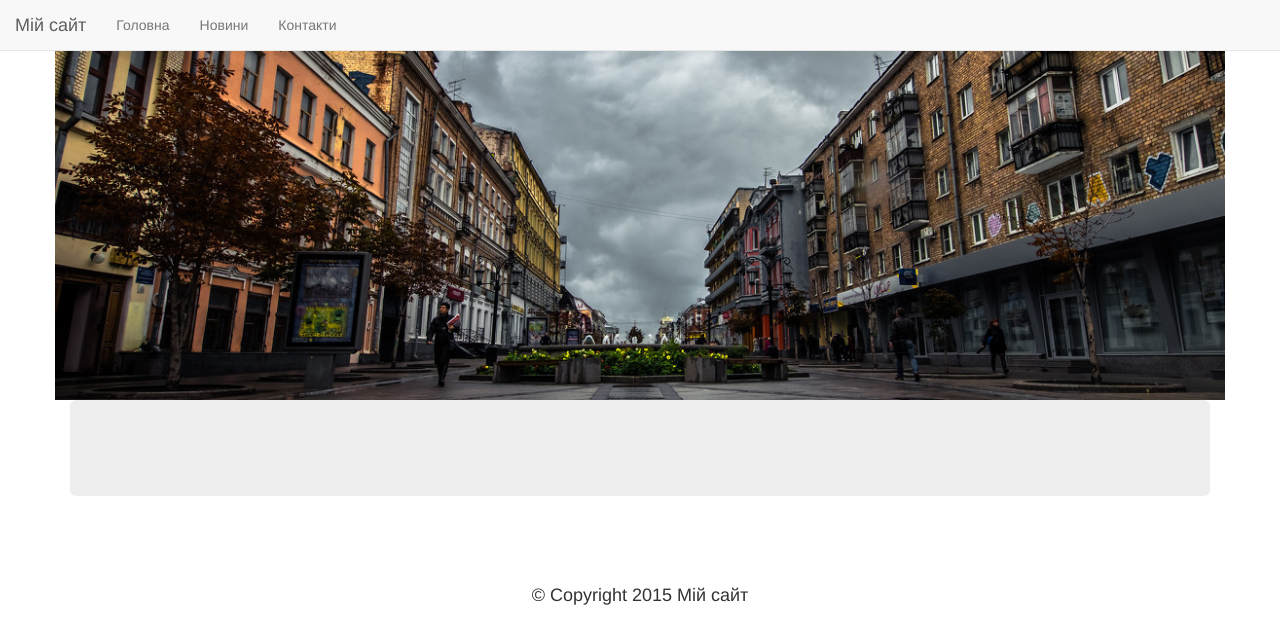
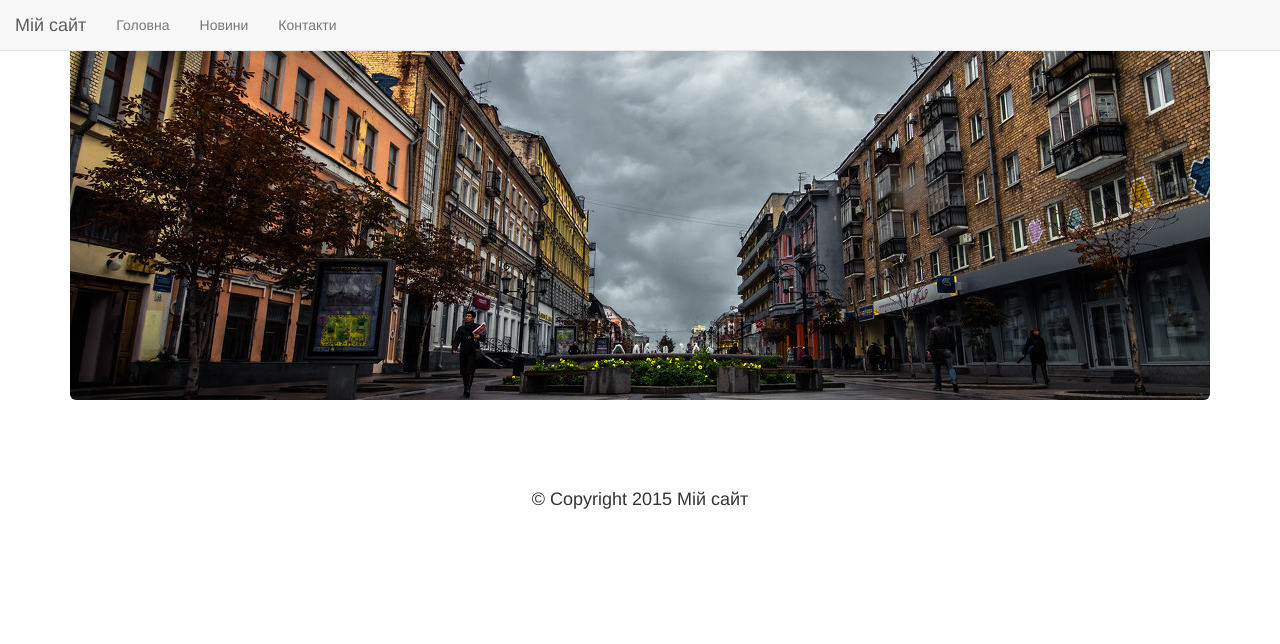
Before and after one commit to ansermak/judja, a Django app: page / in a window 1280 px wide. Shown: the top 644 px of the page. Run offline with Django 3.2, Linux system fonts and the light colour scheme; data that the repository does not hold is empty; some libraries are stand-ins or nearby versions.

Commit message:
Add changes to template

```diff
--- a/templates/base.html
+++ b/templates/base.html
@@ -21,13 +21,11 @@
     <body>
         {% include 'menu.html' %}
         <div class="container">
-            <div class="row">
-                <img src="/media/images/autumn.jpg" class="img-responsive">
+
+            <div class="jumbotron" style="background-image:url('/media/images/autumn.jpg');height:400px">
             </div>
-            <div class="jumbotron">
-                {% block content %}
-                {% endblock %}
-            </div>
+            {% block content %}
+            {% endblock %}
         </div>
         <div class="row">
           <div class="">
--- a/templates/blog/post.html
+++ b/templates/blog/post.html
@@ -6,7 +6,7 @@
 {{post.text|safe}}
 <div class="row">
 {% for image in images %}
-<div class="col-md-3">
+<div class="col-sm-3 col-xs-2">
     <h3>{{image}}</h3>
     <img style="width:200px" class="img-rounded img-responsive" src="/media/{{image.image_file.name}}" alt="{{image.title}}"/></div>
 {% endfor %}
```
